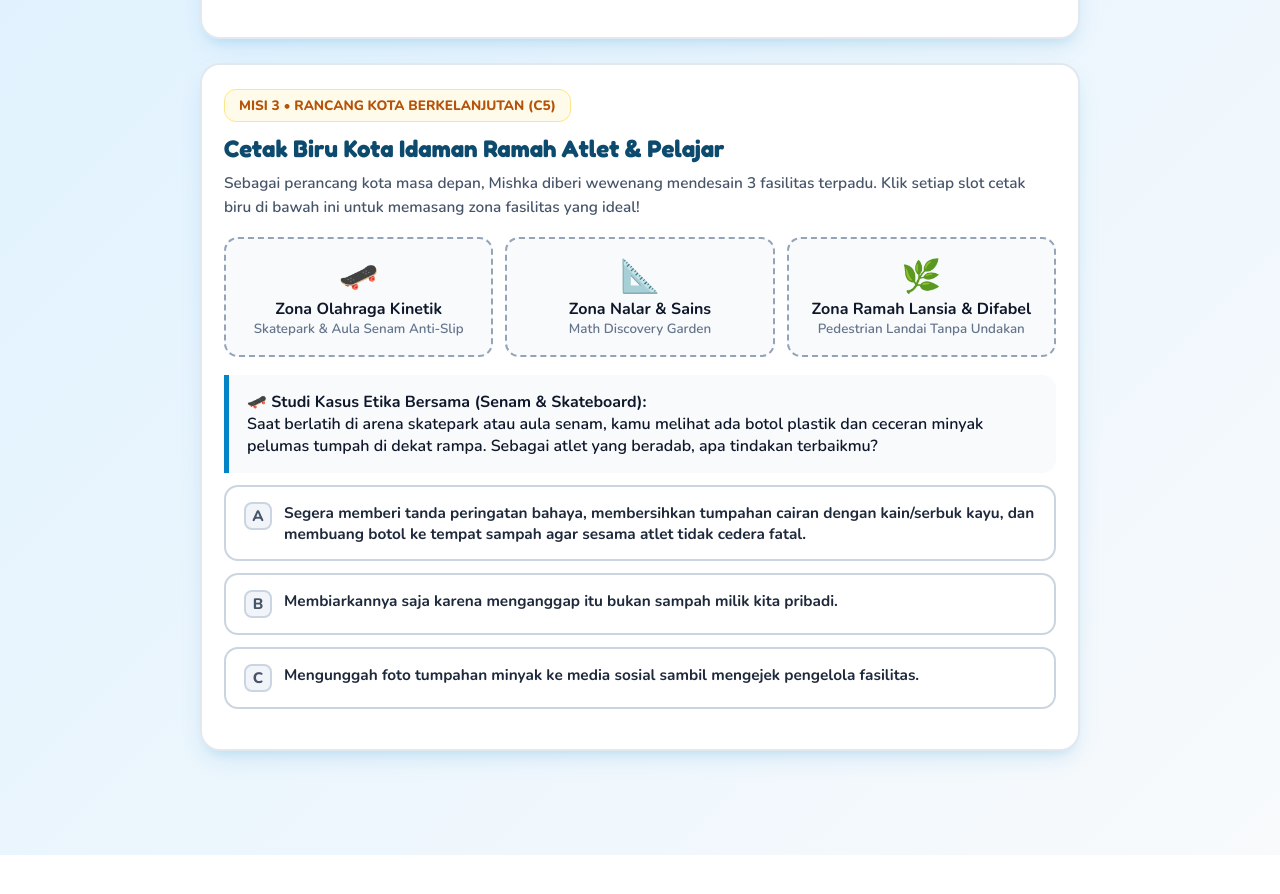
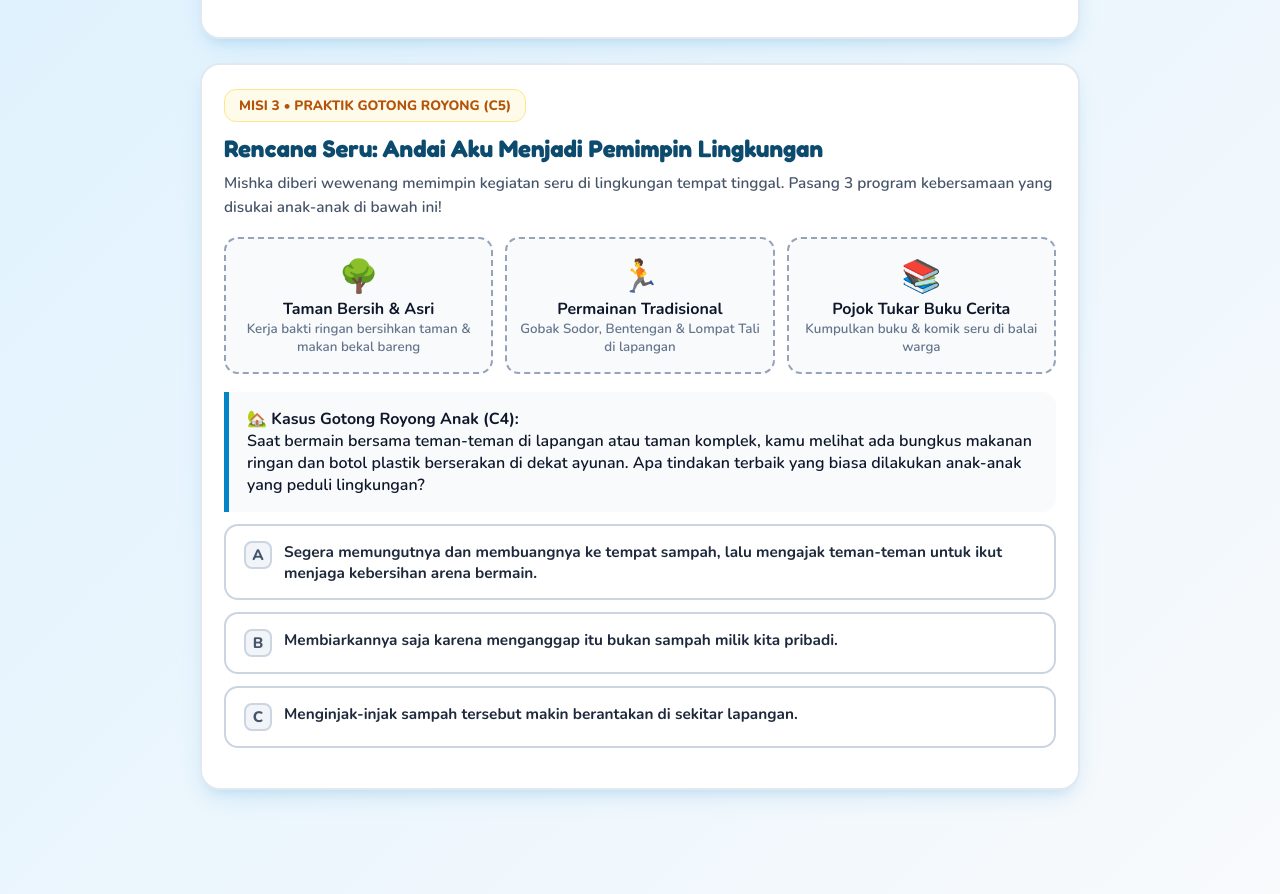
Before and after one commit to Tiara-dwi/pkbm-games, a plain HTML site: page pancasila/mishka.html in a window 1280 px wide. Shown: the part 2209-3103 px from the top of the page. Before the commit the page ends 3064 px from the top, so only its background shows below. Drawn offline with nearby package versions, Linux system fonts and the light colour scheme.

Commit message:
refactor(pancasila): align Slide 4 and Slide 5 with common, relatable daily activities children actually do

```diff
--- a/pancasila/mishka.html
+++ b/pancasila/mishka.html
@@ -691,40 +691,40 @@
   <!-- MISI 3: THE INCLUSIVE ECO-CITY BLUEPRINT -->
   <!-- ========================================================================= -->
   <div class="mission-card" id="cardMisi3">
-    <div class="mission-tag tag-amber">Misi 3 • Rancang Kota Berkelanjutan (C5)</div>
-    <h2 class="mission-head-title">Cetak Biru Kota Idaman Ramah Atlet & Pelajar</h2>
+    <div class="mission-tag tag-amber">Misi 3 • Praktik Gotong Royong (C5)</div>
+    <h2 class="mission-head-title">Rencana Seru: Andai Aku Menjadi Pemimpin Lingkungan</h2>
     <p class="mission-desc">
-      Sebagai perancang kota masa depan, Mishka diberi wewenang mendesain 3 fasilitas terpadu. Klik setiap slot cetak biru di bawah ini untuk memasang zona fasilitas yang ideal!
+      Mishka diberi wewenang memimpin kegiatan seru di lingkungan tempat tinggal. Pasang 3 program kebersamaan yang disukai anak-anak di bawah ini!
     </p>
 
     <div class="blueprint-grid">
       <div class="blueprint-slot" id="bp-1" onclick="placeBlueprint(1)">
-        <span style="font-size:2rem;">🛹</span>
-        <strong>Zona Olahraga Kinetik</strong>
-        <small style="color:#64748B;">Skatepark & Aula Senam Anti-Slip</small>
+        <span style="font-size:2rem;">🌳</span>
+        <strong>Taman Bersih &amp; Asri</strong>
+        <small style="color:#64748B;">Kerja bakti ringan bersihkan taman &amp; makan bekal bareng</small>
       </div>
       <div class="blueprint-slot" id="bp-2" onclick="placeBlueprint(2)">
-        <span style="font-size:2rem;">📐</span>
-        <strong>Zona Nalar & Sains</strong>
-        <small style="color:#64748B;">Math Discovery Garden</small>
+        <span style="font-size:2rem;">🏃</span>
+        <strong>Permainan Tradisional</strong>
+        <small style="color:#64748B;">Gobak Sodor, Bentengan &amp; Lompat Tali di lapangan</small>
       </div>
       <div class="blueprint-slot" id="bp-3" onclick="placeBlueprint(3)">
-        <span style="font-size:2rem;">🌿</span>
-        <strong>Zona Ramah Lansia & Difabel</strong>
-        <small style="color:#64748B;">Pedestrian Landai Tanpa Undakan</small>
+        <span style="font-size:2rem;">📚</span>
+        <strong>Pojok Tukar Buku Cerita</strong>
+        <small style="color:#64748B;">Kumpulkan buku &amp; komik seru di balai warga</small>
       </div>
     </div>
     <div class="feedback-banner" id="fbBlueprint"></div>
 
     <!-- STUDI KASUS ETIKA RUANG BERSAMA (C4) -->
     <div style="background:#F8FAFC; border-left:5px solid #0284C7; padding:16px 18px; border-radius:0 14px 14px 0; margin:18px 0 12px;">
-      <strong>🛹 Studi Kasus Etika Bersama (Senam & Skateboard):</strong><br>
-      Saat berlatih di arena skatepark atau aula senam, kamu melihat ada botol plastik dan ceceran minyak pelumas tumpah di dekat rampa. Sebagai atlet yang beradab, apa tindakan terbaikmu?
+      <strong>🏡 Kasus Gotong Royong Anak (C4):</strong><br>
+      Saat bermain bersama teman-teman di lapangan atau taman komplek, kamu melihat ada bungkus makanan ringan dan botol plastik berserakan di dekat ayunan. Apa tindakan terbaik yang biasa dilakukan anak-anak yang peduli lingkungan?
     </div>
     <div class="choices-grid" id="qGroup3">
       <button class="choice-btn" onclick="ansEthics(this, true)">
         <span class="opt-letter">A</span>
-        <span>Segera memberi tanda peringatan bahaya, membersihkan tumpahan cairan dengan kain/serbuk kayu, dan membuang botol ke tempat sampah agar sesama atlet tidak cedera fatal.</span>
+        <span>Segera memungutnya dan membuangnya ke tempat sampah, lalu mengajak teman-teman untuk ikut menjaga kebersihan arena bermain.</span>
       </button>
       <button class="choice-btn" onclick="ansEthics(this, false)">
         <span class="opt-letter">B</span>
@@ -732,7 +732,7 @@
       </button>
       <button class="choice-btn" onclick="ansEthics(this, false)">
         <span class="opt-letter">C</span>
-        <span>Mengunggah foto tumpahan minyak ke media sosial sambil mengejek pengelola fasilitas.</span>
+        <span>Menginjak-injak sampah tersebut makin berantakan di sekitar lapangan.</span>
       </button>
     </div>
     <div class="feedback-banner" id="fbEthics"></div>
@@ -743,7 +743,7 @@
     <div class="victory-badge">🏆 MASTER ARCHITECT & DIPLOMAT NUSANTARA 🏆</div>
     <h2 class="victory-title">Luar Biasa, Mishka!</h2>
     <p class="victory-desc">
-      Mishka telah menuntaskan dekonstruksi lapisan wilayah dengan nalar himpunan, membuktikan keajaiban geopolitik Deklarasi Djuanda 1957, dan merancang kota idaman ramah anak, atlet, dan lansia!
+      Mishka telah menuntaskan dekonstruksi lapisan wilayah dengan nalar himpunan, membuktikan keajaiban geopolitik Deklarasi Djuanda 1957, dan merancang kegiatan gotong royong yang seru dan bermanfaat untuk teman-teman di lingkungan sekitar!
     </p>
     <div style="background:rgba(255,255,255,0.15); padding:16px; border-radius:14px; max-width:400px; margin:0 auto 20px;">
       <div style="font-size:1.1rem; font-weight:700;">Skor Prestasi Akhir: <span id="finalScoreVal">0</span> / 400</div>
@@ -1028,7 +1028,7 @@
     if (isCorrect) {
       btn.classList.add('correct');
       fb.className = 'feedback-banner show success';
-      fb.innerHTML = '🌱 <strong>Integritas Atlet Beradab!</strong> Seperti halnya satu peniti di matras senam atau ceceran minyak di skatepark, kepedulianmu menyelamatkan keselamatan semua orang! (+50 Poin)';
+      fb.innerHTML = '🌱 <strong>Anak Hebat & Bertanggung Jawab!</strong> Kebiasaan kecil membuang sampah pada tempatnya membuat tempat bermain selalu bersih dan nyaman untuk semua teman! (+50 Poin)';
       playJoy();
       ethicsDone = true;
       updateScore(50);
```
